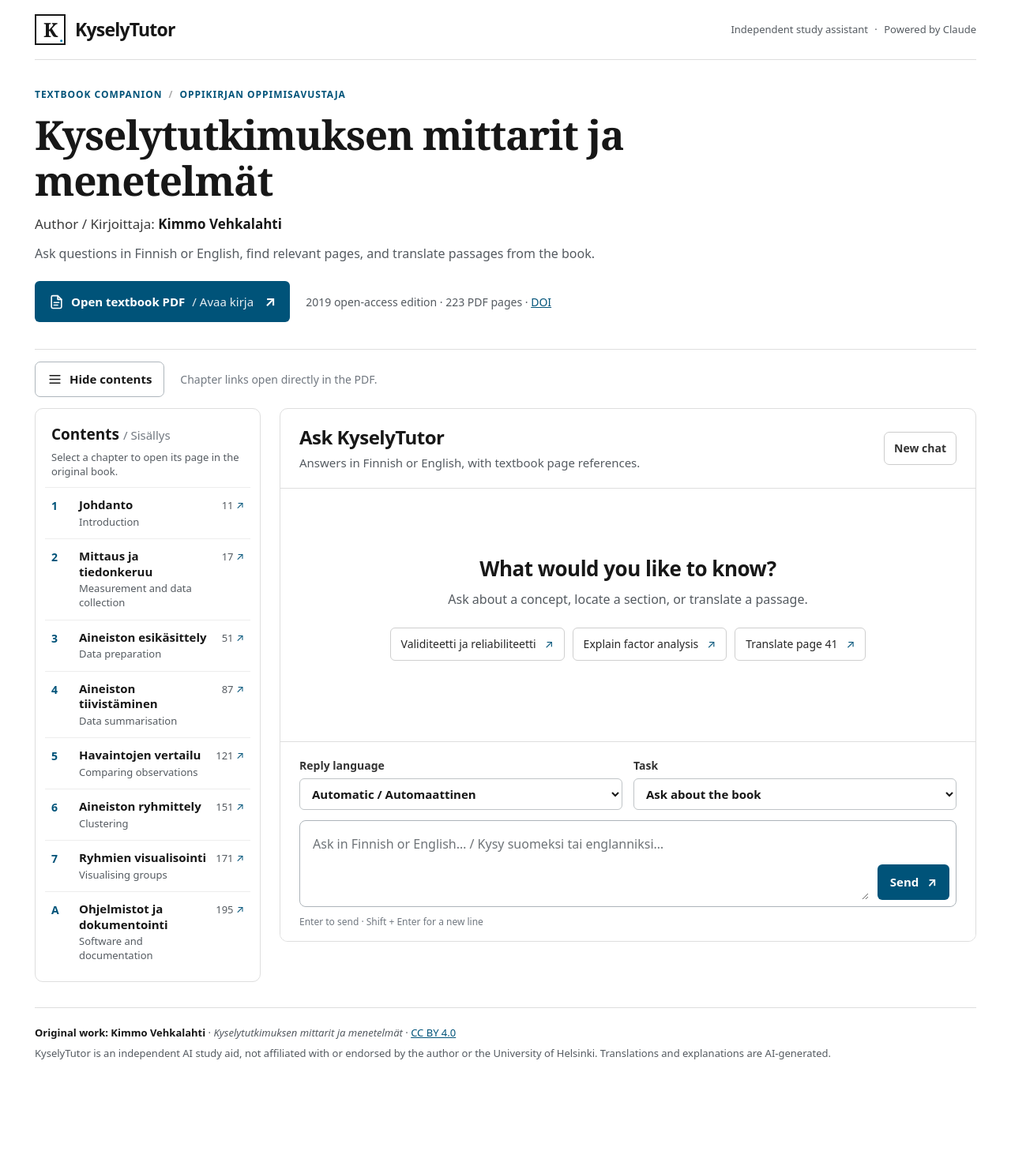
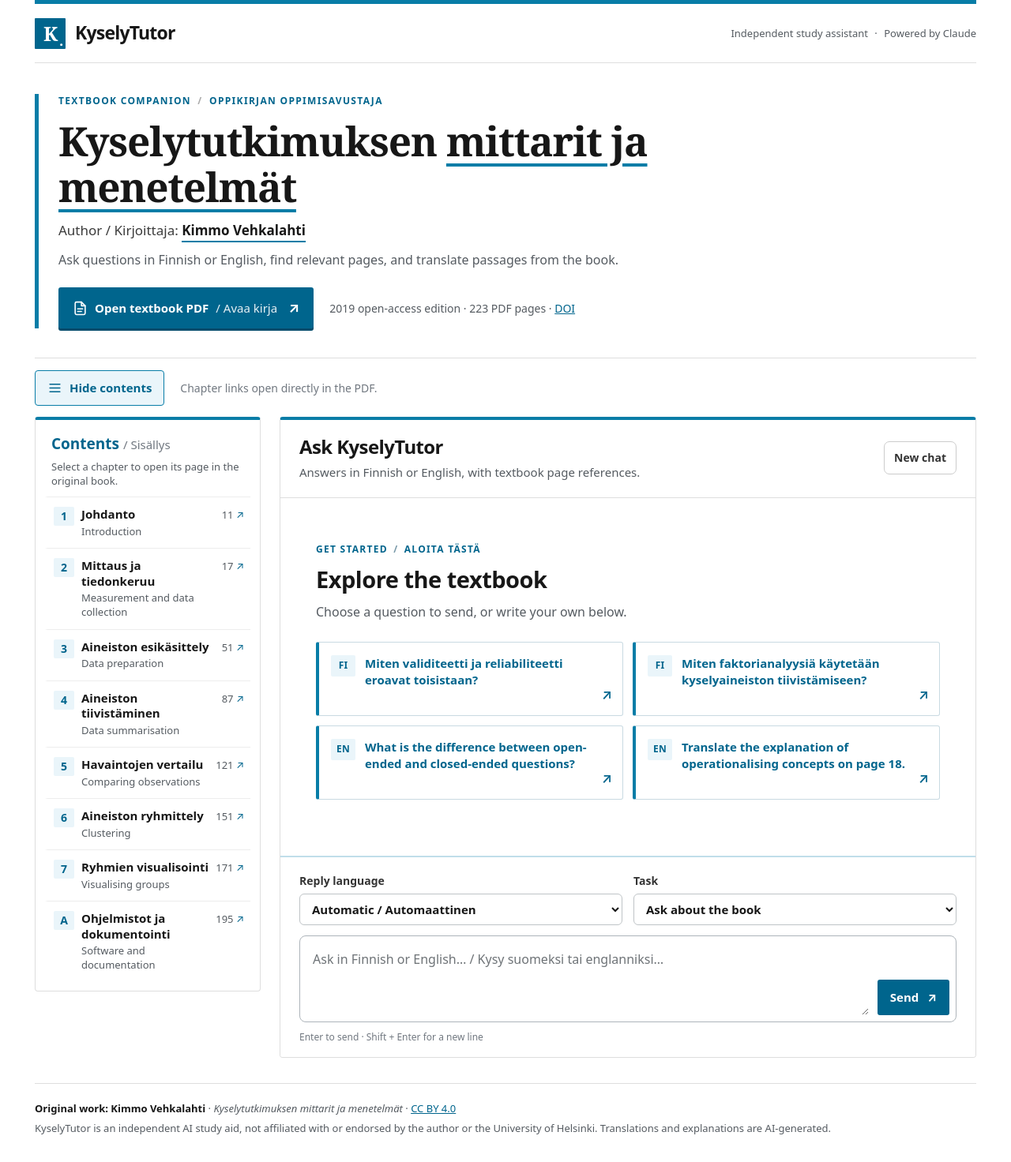
Before and after one commit to nishanmudalige/kysely_book_agent, a Flask app: page / in a window 1280 px wide. Shown: the whole page at 79% size. Before the commit the page ends 1342 px from the top, so only its background shows below. Run offline with Flask 3, Linux system fonts and the light colour scheme.

Commit message:
interface updated

```diff
--- a/static/app.js
+++ b/static/app.js
@@ -169,13 +169,17 @@
   document.querySelectorAll('.suggestion').forEach(button => {
     button.addEventListener('click', () => {
       questionInput.value = button.dataset.question || '';
-      if (button.dataset.translation) {
-        translationMode.value = button.dataset.translation;
-        language.value = button.dataset.translation;
+      translationMode.value = button.dataset.translation || 'none';
+      language.value = button.dataset.language || 'auto';
+      // A sample question is a one-click test. When access is protected,
+      // keep the selected question and focus the password field instead.
+      if (password && !password.value.trim()) {
+        password.focus();
+      } else if (!sendButton.disabled) {
+        form.requestSubmit();
       } else {
-        translationMode.value = 'none'; language.value = 'auto';
+        questionInput.focus();
       }
-      questionInput.focus();
     });
   });
 })();
--- a/static/style.css
+++ b/static/style.css
@@ -1,4 +1,4 @@
-/* KyselyTutor — white-dominant design, dark type and restrained Helsinki-blue accents.
+/* KyselyTutor — white-dominant editorial design, black type and clearer Helsinki-inspired blue highlights.
    University of Helsinki colour guidance: https://www.helsinki.fi/en/brand-book/colours
    Blue reference: https://universityofhelsinki.github.io/Styleguide/  */
 :root {
@@ -181,3 +181,148 @@ textarea:focus-visible { outline: 0; }
 @media (prefers-reduced-motion: reduce) {
   html { scroll-behavior: auto; }
 }
+
+
+/* 2026 Helsinki homepage-inspired refinement. Independent adaptation, not an
+   official University of Helsinki website. Blue is used more visibly in
+   navigation and interaction; white remains the dominant surface. */
+:root {
+  --blue: #087da7;
+  --blue-hover: #075c80;
+  --blue-dark: #00658d;
+  --blue-tint: #eaf5fa;
+  --blue-border: #8ac4db;
+}
+.masthead {
+  border-top: 5px solid var(--blue);
+  min-height: 80px;
+}
+.brand-mark {
+  background: var(--blue-dark);
+  color: #fff;
+  border-color: var(--blue-dark);
+  border-radius: 1px;
+}
+.brand-mark-dot { color: #fff; }
+.book-intro {
+  position: relative;
+  padding-top: 39px;
+  padding-bottom: 37px;
+}
+.book-summary {
+  border-left: 5px solid var(--blue);
+  padding-left: 25px;
+}
+.eyebrow { color: var(--blue-dark); letter-spacing: .11em; }
+.title-accent {
+  text-decoration-line: underline;
+  text-decoration-color: var(--blue);
+  text-decoration-thickness: 4px;
+  text-underline-offset: 9px;
+}
+.author-line strong {
+  border-bottom: 2px solid var(--blue);
+  padding-bottom: 2px;
+}
+.pdf-link { background: var(--blue-dark); border-radius: 3px; box-shadow: 0 3px 0 #064c6c; }
+.pdf-link:hover { background: var(--blue-hover); box-shadow: 0 3px 0 #043a51; }
+.toc-toggle {
+  border: 1.5px solid var(--blue);
+  color: var(--blue-dark);
+  border-radius: 4px;
+}
+.toc-toggle[aria-expanded="true"] { background: var(--blue-tint); }
+.toc-toggle:hover { background: #dceff7; }
+.sidebar { border-radius: 4px; border-top: 4px solid var(--blue); }
+.contents-heading { padding-top: 18px; }
+.contents-heading h2 { color: var(--blue-dark); }
+.chapter { border-left: 3px solid transparent; padding-left: 8px; }
+.chapter:hover { border-left-color: var(--blue); }
+.chapter-no {
+  display: inline-block;
+  text-align: center;
+  min-height: 24px;
+  padding: 1px 3px;
+  background: var(--blue-tint);
+  border-radius: 2px;
+}
+.chat-panel { border-radius: 4px; border-top: 4px solid var(--blue); }
+.chat-heading { padding-top: 18px; }
+.chat-heading h2 { letter-spacing: -.6px; }
+.chat-messages { min-height: 395px; }
+.welcome { max-width: 790px; width: 100%; align-self: center; padding: 30px 0 45px; text-align: left; }
+.welcome-kicker {
+  margin: 0 0 7px !important;
+  font-size: 12px !important;
+  letter-spacing: .105em;
+  color: var(--blue-dark) !important;
+  font-weight: 800;
+}
+.welcome-kicker span { color: #7898a8; padding: 0 3px; }
+.welcome h3 { font-size: 29px; margin-bottom: 6px; }
+.welcome > p:not(.welcome-kicker) { font-size: 16px; margin-bottom: 25px; }
+.suggestions {
+  display: grid;
+  grid-template-columns: repeat(2, minmax(0, 1fr));
+  gap: 12px;
+  max-width: none;
+  width: 100%;
+}
+.suggestion {
+  display: flex;
+  min-height: 94px;
+  align-items: flex-start;
+  gap: 12px;
+  position: relative;
+  border: 1px solid #c9dae2;
+  border-left: 4px solid var(--blue);
+  border-radius: 3px;
+  background: #fff;
+  padding: 16px 13px 14px 15px;
+  line-height: 1.4;
+  text-align: left;
+  font-size: 15px;
+  font-weight: 600;
+  color: var(--ink);
+  transition: background .12s ease, border-color .12s ease;
+}
+.suggestion:hover { background: var(--blue-tint); border-color: var(--blue); }
+.suggestion-lang {
+  flex: 0 0 auto;
+  display: inline-flex;
+  align-items: center;
+  justify-content: center;
+  min-width: 31px;
+  min-height: 27px;
+  padding: 3px 5px;
+  border-radius: 2px;
+  background: var(--blue-tint);
+  color: var(--blue-dark) !important;
+  font-size: 12px;
+  font-weight: 800;
+  letter-spacing: .02em;
+}
+.suggestion-copy { display: block; flex: 1 1 auto; }
+.suggestion-arrow { align-self: flex-end; font-size: 17px; color: var(--blue-dark) !important; }
+.message.bot { border-left: 3px solid #b7d7e4; }
+.message.user { background: #eaf5fa; }
+.composer { border-top: 2px solid #c0deea; }
+.input-row:focus-within { box-shadow: 0 0 0 3px #087da71a; }
+#send { background: var(--blue-dark); border-radius: 3px; }
+#send:hover { background: var(--blue-hover); }
+.page-link { border-color: var(--blue-border); }
+@media (max-width: 760px) {
+  .book-intro { padding: 29px 0 27px; }
+  .book-summary { padding-left: 16px; border-left-width: 4px; }
+  .title-accent { text-decoration-thickness: 3px; text-underline-offset: 6px; }
+  .chat-messages { min-height: 350px; }
+  .welcome { padding: 24px 0 30px; }
+  .suggestions { grid-template-columns: 1fr; gap: 9px; }
+  .suggestion { min-height: 74px; padding: 12px; font-size: 15px; }
+}
+@media (max-width: 530px) {
+  .masthead { min-height: 67px; }
+  .welcome h3 { font-size: 25px; }
+  .welcome > p:not(.welcome-kicker) { font-size: 15px; }
+  .suggestion { min-height: 72px; }
+}
--- a/templates/index.html
+++ b/templates/index.html
@@ -28,7 +28,7 @@
     <section class="book-intro" aria-label="Textbook and original author">
       <div class="book-summary">
         <p class="eyebrow">TEXTBOOK COMPANION <span aria-hidden="true">/</span> OPPIKIRJAN OPPIMISAVUSTAJA</p>
-        <h1>Kyselytutkimuksen mittarit ja menetelmät</h1>
+        <h1>Kyselytutkimuksen <span class="title-accent">mittarit ja menetelmät</span></h1>
         <p class="author-line">Author / Kirjoittaja: <strong>Kimmo Vehkalahti</strong></p>
         <p class="book-subtitle">Ask questions in Finnish or English, find relevant pages, and translate passages from the book.</p>
         <div class="book-actions">
@@ -77,12 +77,22 @@
         </div>
         <div class="chat-messages" id="messages" role="log" aria-live="polite" aria-relevant="additions text">
           <div class="welcome" id="welcome">
-            <h3>What would you like to know?</h3>
-            <p>Ask about a concept, locate a section, or translate a passage.</p>
-            <div class="suggestions" aria-label="Sample questions">
-              <button class="suggestion" type="button" data-question="Mitä kirjassa sanotaan validiteetista ja reliabiliteetista?">Validiteetti ja reliabiliteetti <span aria-hidden="true">↗</span></button>
-              <button class="suggestion" type="button" data-question="Explain factor analysis in the book and tell me which pages to read.">Explain factor analysis <span aria-hidden="true">↗</span></button>
-              <button class="suggestion" type="button" data-question="Translate page 41 of the textbook into English." data-translation="en">Translate page 41 <span aria-hidden="true">↗</span></button>
+            <p class="welcome-kicker">GET STARTED <span aria-hidden="true">/</span> ALOITA TÄSTÄ</p>
+            <h3>Explore the textbook</h3>
+            <p>Choose a question to send, or write your own below.</p>
+            <div class="suggestions" aria-label="Four example questions: two Finnish and two English">
+              <button class="suggestion" type="button" data-language="fi" data-question="Miten validiteetti ja reliabiliteetti eroavat toisistaan? Kerro myös, miltä kirjan sivuilta ne löytyvät.">
+                <span class="suggestion-lang">FI</span><span class="suggestion-copy">Miten validiteetti ja reliabiliteetti eroavat toisistaan?</span><span class="suggestion-arrow" aria-hidden="true">↗</span>
+              </button>
+              <button class="suggestion" type="button" data-language="fi" data-question="Miten kirjassa käsitellään faktorianalyysin käyttöä kyselyaineiston tiivistämisessä? Viittaa olennaisiin sivuihin.">
+                <span class="suggestion-lang">FI</span><span class="suggestion-copy">Miten faktorianalyysiä käytetään kyselyaineiston tiivistämiseen?</span><span class="suggestion-arrow" aria-hidden="true">↗</span>
+              </button>
+              <button class="suggestion" type="button" data-language="en" data-question="What is the difference between open-ended and closed-ended questionnaire items? Refer to the relevant pages in the book.">
+                <span class="suggestion-lang">EN</span><span class="suggestion-copy">What is the difference between open-ended and closed-ended questions?</span><span class="suggestion-arrow" aria-hidden="true">↗</span>
+              </button>
+              <button class="suggestion" type="button" data-language="en" data-translation="en" data-question="Translate into English the book's explanation of operationalising concepts in Section 2.1, page 18. Include a link to the original page.">
+                <span class="suggestion-lang">EN</span><span class="suggestion-copy">Translate the explanation of operationalising concepts on page 18.</span><span class="suggestion-arrow" aria-hidden="true">↗</span>
+              </button>
             </div>
           </div>
         </div>
```
